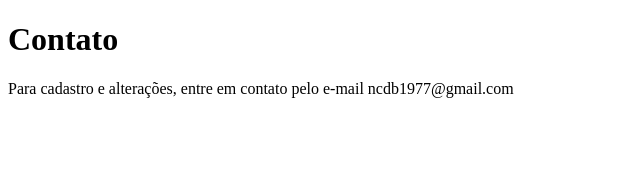
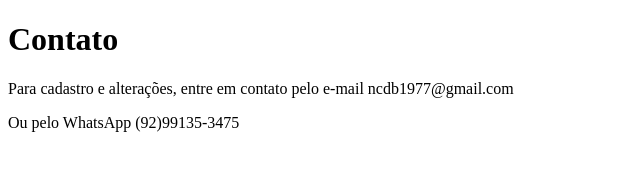
Before and after one commit to Nilton-Cesar-Dantas/Sistema-de-cadastro, a plain HTML site: page contato.html in a window 1280 px wide. Shown: the whole page, without its empty margins (0-640 px from the left). Drawn offline with Linux system fonts and the light colour scheme.

Commit message:
Testes e atualizações no arquivo .html

```diff
--- a/contato.html
+++ b/contato.html
@@ -9,5 +9,6 @@
 <body>
     <h1>Contato</h1>
     <p>Para cadastro e alterações, entre em contato pelo e-mail ncdb1977@gmail.com</p>
+    <p>Ou pelo WhatsApp (92)99135-3475</p>
 </body>
 </html>
```
